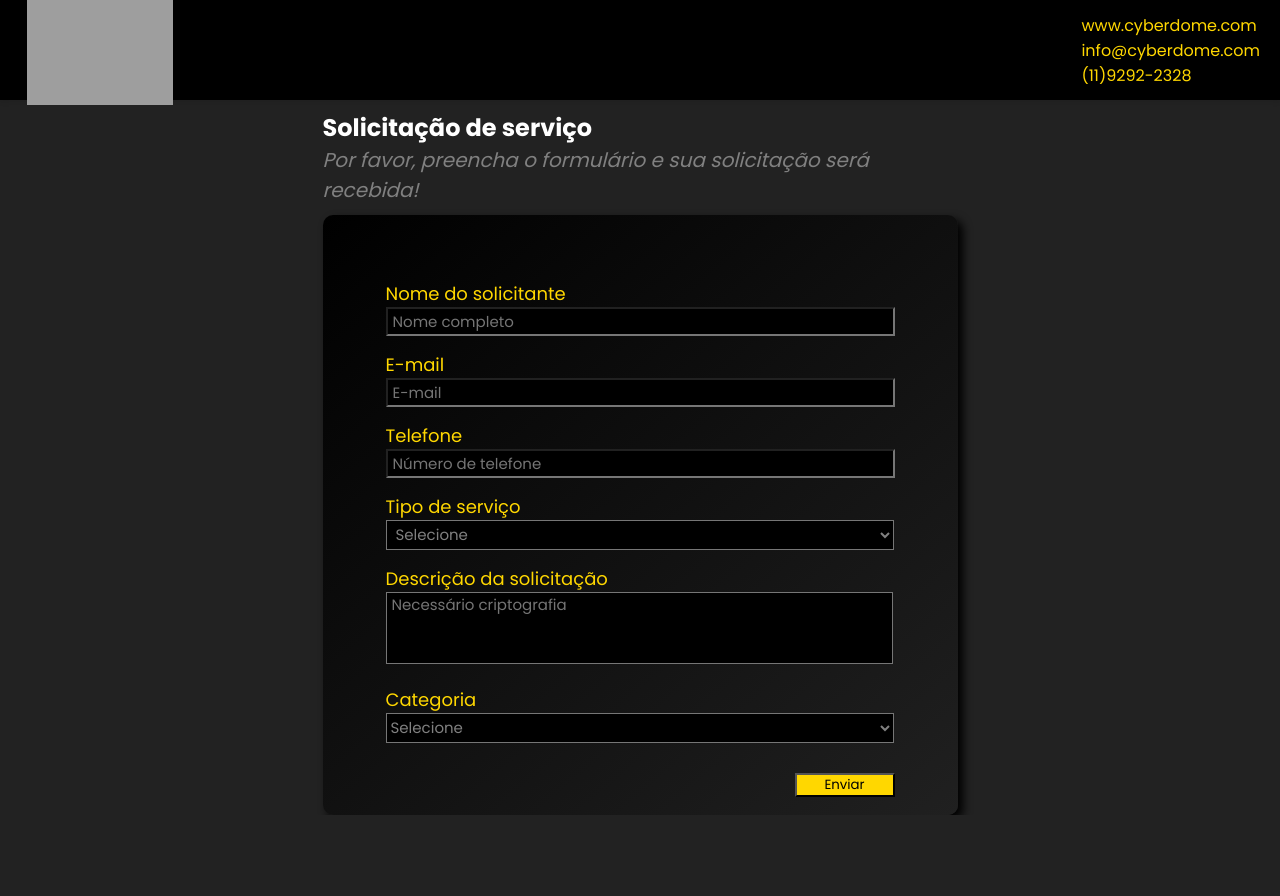
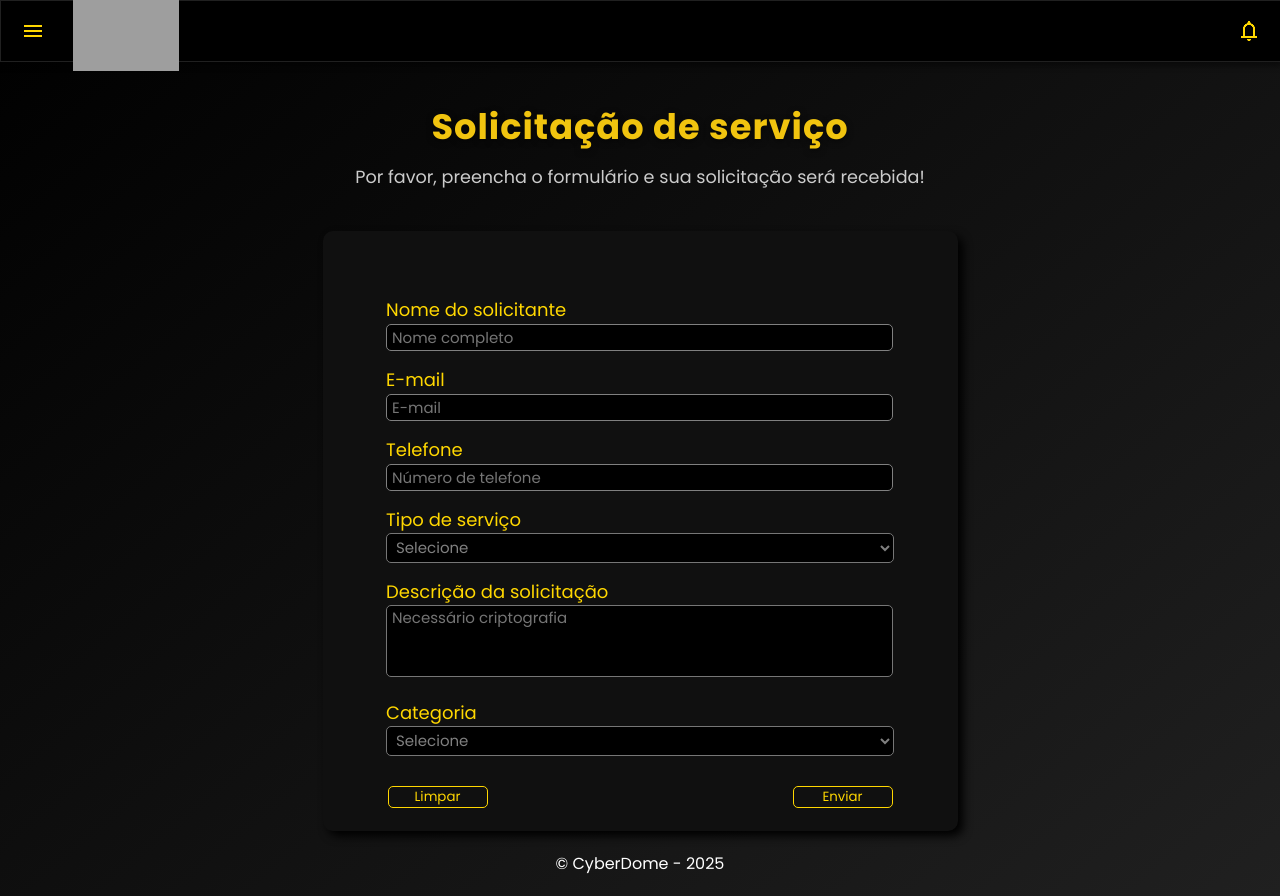
Before and after one commit to fernandovgama/atividade-formulario, a plain HTML site: page index.html in a window 1280 px wide. Before the commit the page ends 815 px from the top, so only its background shows below. Drawn offline with Linux system fonts and the light colour scheme; grey boxes are pictures that could not be loaded.

Commit message:
O código foi otimizado reaproveitando as definições do CSS, também foi adicionado as pseudoclasses e configuração do header

```diff
--- a/css/style.css
+++ b/css/style.css
@@ -7,50 +7,66 @@
 
 .body {
   color: white;
-  background-color: #222222;
+  background-color: rgb(32, 32, 32);
   font-family: Poppins;
+  background: linear-gradient(500deg, #000000, #101010, #202020);
 }
 
 header {
   display: flex;
   align-items: center;
   justify-content: center;
-  position: relative;
-  height: 100px;
+  position: fixed;
+  top: 0;
+  left: 0;
+  width: 100%;
+  height: 60px;
   background-color: #000000;
-  box-shadow: 0 2px 5px rgba(0, 0, 0, 0.1);
+  box-shadow: 0 4px 6px rgba(0, 0, 0, 0.425);
+  border: #202020 1px solid;
+}
+
+.menu {
+  position: absolute;
+  left: 20px;
 }
 
 .imagelogo {
-  width: 180px;
-  height: 110px;
+  width: 150px;
+  height: 80px;
   position: absolute;
-  left: 10px;
+  left: 50px;
 }
 
-.contato {
-  color: gold;
-  display: block;
+.imagenotifica {
   position: absolute;
-  right: 10px;
-  padding: 10px
+  right: 20px;
 }
 
 .instrucoes {
-  width: 635px;
-  display: block;
-  margin: auto;
-
+  text-align: center;
+  color: #fff;
+  margin-bottom: 40px;
 }
 
 h1 {
-  margin-top: 10px;
+  font-size: 2.2rem;
+  font-weight: 700;
+  color: #f1c40f;
+  letter-spacing: 1px;
+  text-shadow: 0 2px 6px rgba(0, 0, 0, 0.5);
+  /*mesma logica box shadow*/
 }
 
 .paragrafo1 {
-  color: gray;
-  font-size: 20px;
-  margin-bottom: 10px;
+  font-size: 1.1rem;
+  color: #ccc;
+  font-weight: 400;
+  margin-top: 10px;
+  max-width: 600px;
+  margin-left: auto;
+  margin-right: auto;
+  line-height: 1.6;
 }
 
 div {
@@ -58,10 +74,14 @@ div {
   justify-content: center;
 }
 
+main {
+  margin-top: 100px;
+}
+
 .area {
   border-radius: 10px;
+  background-color: #101010;
   box-shadow: 5px 5px 10px #000000;
-  background: linear-gradient(500deg, #000000, #101010, #202020);
   width: 635px;
   height: 550px;
   justify-content: center;
@@ -69,87 +89,55 @@ div {
   padding-top: 50px;
 }
 
-.nome {
+.nome,
+.email,
+.telefone,
+.servico,
+.descricao,
+.categoria {
   color: gold;
   margin: 15px;
   display: block;
   font-size: large;
 }
 
-.inputnome {
+.inputnome,
+.inputemail,
+.inputtelefone {
   padding-left: 5px;
   background-color: #000000;
   color: gray;
+  border: gray 1px solid;
+  border-radius: 5px;
   width: 500px;
   height: 25px;
   font-size: 15px;
   font-family: Poppins;
 }
 
-.email {
-  color: gold;
-  display: block;
-  margin: 15px;
-  font-size: large;
-}
-
-.inputemail {
+.inputservico,
+.inputcateoria {
   padding-left: 5px;
   background-color: #000000;
   color: gray;
-  width: 500px;
-  height: 25px;
+  border-radius: 5px;
+  width: 508px;
+  height: 30px;
   font-size: 15px;
+  cursor: pointer;
   font-family: Poppins;
 }
 
-.telefone {
-  margin-left: 10px;
-  color: gold;
-  display: block;
-  margin: 15px;
-  font-size: large;
-}
-
-.inputtelefone {
-  padding-left: 5px;
-  background-color: #000000;
-  color: gray;
-  width: 500px;
-  height: 25px;
-  font-size: 15px;
-  font-family: Poppins;
-}
-
-.servico {
-  color: gold;
-  display: block;
-  margin: 15px;
-  font-size: large;
-}
-
-.inputservico {
-  padding-left: 5px;
-  background-color: #000000;
-  color: gray;
-  width: 508px;
-  height: 30px;
-  font-size: 15px;
-  font-family: Poppins;
-}
-
-.descricao {
-  display: block;
-  margin: 15px;
-  color: gold;
-  font-size: large;
-  font-family: Poppins;
+input:focus {
+  border-color: white;
+  outline: none;
 }
 
 .areadetext {
   padding-left: 5px;
   font-family: Poppins;
   background-color: #000000;
+  border-radius: 5px;
   resize: none;
   width: 500px;
   height: 70px;
@@ -157,30 +145,45 @@ div {
   font-size: 15px;
 }
 
-.cateoria {
-  color: gold;
-  margin: 15px;
-  display: block;
-  font-size: large;
+.enviarlimpar {
+  justify-content: center;
+  gap: 275px;
 }
 
-.inputcateoria {
-  background-color: #000000;
-  color: gray;
-  width: 508px;
-  height: 30px;
-  font-size: 15px;
-  font-family: Poppins;
-}
-
-.enviar {
-  background-color: gold;
-  color: black;
+.enviar,
+.limpar {
+  background-color: transparent;
+  color: gold;
+  border: gold 1px solid;
+  border-radius: 5px;
   width: 100px;
   margin: 15px;
   font-family: Poppins;
 }
 
-.inputenviar {
-  justify-content: right;
+.enviar:hover {
+  background-color: green;
+  color: white;
+  border-color: black;
+  cursor: pointer;
 }
+
+.enviar:active {
+  background-color: rgb(0, 95, 0);
+}
+
+.limpar:hover {
+  background-color: red;
+  border-color: black;
+  color: white;
+  cursor: pointer;
+}
+
+.limpar:active {
+  background-color: rgb(179, 2, 2);
+}
+
+footer {
+  text-align: center;
+  margin: 20px;
+}
--- a/index.html
+++ b/index.html
@@ -10,21 +10,24 @@
 
 <body class="body">
   <header>
+    <div class="menu">
+      <img src="assets/img/iconemenu.png" alt="ícone menu">
+    </div>
+
     <div class="imagelogo">
       <img src="assets/img/img1.png" alt="Logo" />
     </div>
 
-    <div class="contato">
-      <p>www.cyberdome.com</p>
-      <p>info@cyberdome.com</p>
-      <p>(11)9292-2328</p>
+    <div class="imagenotifica">
+      <img src="assets/img/iconenotificacao.png" alt="ícone notificação">
     </div>
   </header>
 
+  <main>
     <section class="instrucoes">
       <h1>Solicitação de serviço</h1>
       <p class="paragrafo1">
-      <em>Por favor, preencha o formulário e sua solicitação será recebida!</em>
+        Por favor, preencha o formulário e sua solicitação será recebida!
       </p>
     </section>
 
@@ -36,7 +39,6 @@
             <label for="name">Nome do solicitante</label><br />
             <input class="inputnome" type="text" id="nome" name="name" placeholder="Nome completo" required />
           </div>
-
           <!--E-mail-->
           <div class="email">
             <label for="email">E-mail </label><br />
@@ -47,7 +49,6 @@
             <label for="contato"> Telefone </label><br />
             <input class="inputtelefone" type="tel" id="contato" name="tel" placeholder="Número de telefone" required />
           </div>
-
           <!--Tipo de serviço-->
           <div class="servico">
             <label for="opcoes"> Tipo de serviço </label><br />
@@ -59,15 +60,13 @@
               <option value="Pcompleta">Proteção completa</option>
             </select>
           </div>
-
           <!--Descriçao-->
           <div class="descricao">
             <label for="descricao">Descrição da solicitação</label><br />
             <textarea class="areadetext" name="descricao" id="texto" placeholder="Necessário criptografia"
               required></textarea>
           </div>
-
-        <div class="cateoria">
+          <div class="categoria">
             <label for="opcateoria"> Categoria</label><br />
             <select class="inputcateoria" id="opcateoria" required>
               <option selected disabled value="">Selecione</option>
@@ -77,14 +76,15 @@
               <option value="nugrente">Não urgente</option>
             </select>
           </div>
-
-        <div class="inputenviar">
-          <input class="enviar" type="submit" value="Enviar" />
+          <div class="enviarlimpar">
+            <input class="limpar" type="reset" value="Limpar">
+            <input class="enviar" type="submit" value="Enviar">
           </div>
         </form>
       </div>
     </section>
-  <footer></footer>
+  </main>
+  <footer>&COPY; CyberDome - 2025</footer>
 </body>
 
 </html>
```
Also changed, not shown: assets/img/backround.jpg (deleted), assets/img/favicon.ico.png, assets/img/icone.png (deleted), assets/img/iconemenu.png (added), assets/img/iconenotificacao.png (added). Lines whose indentation alone changed are shown as unchanged.
